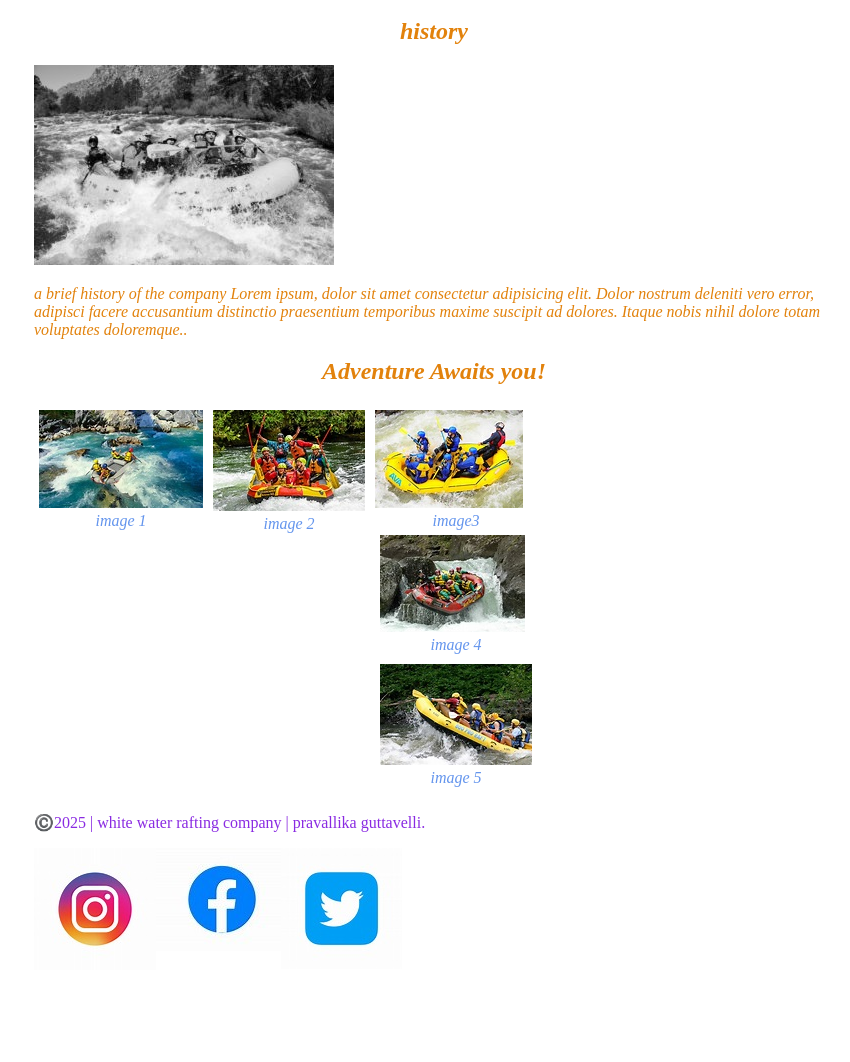
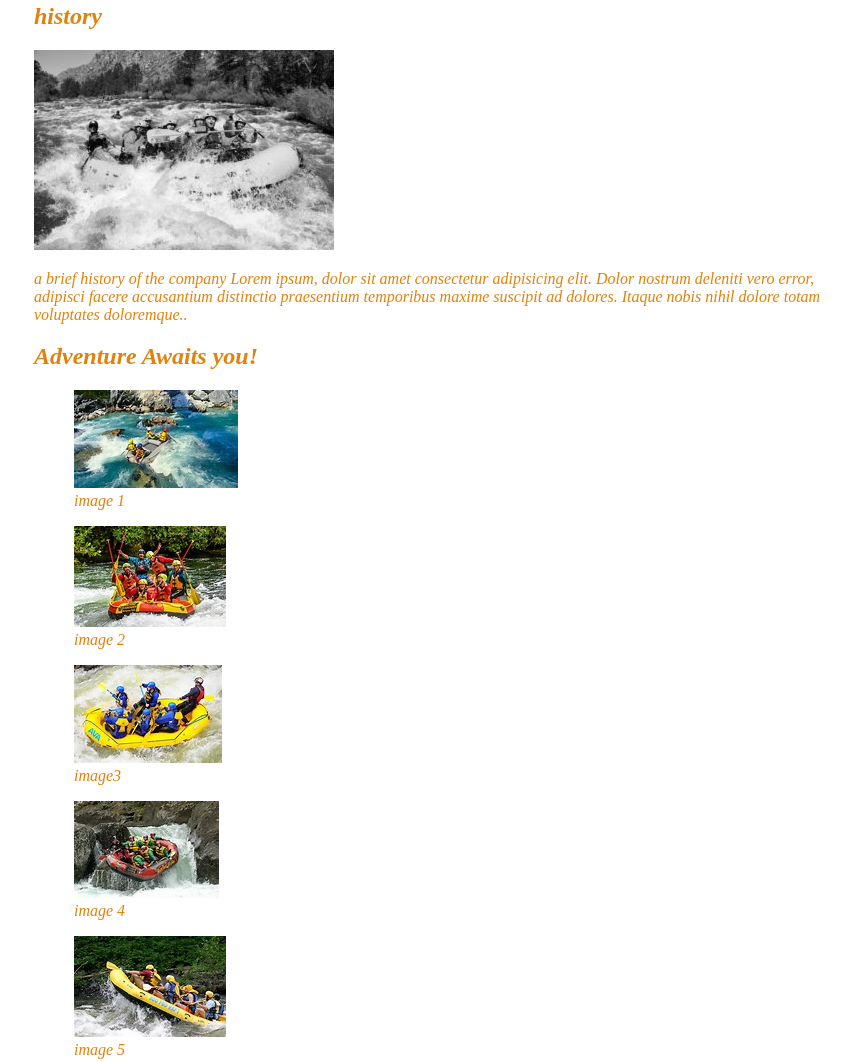
Before and after one commit to Praha2023/wdd130, a plain HTML site: page wwr/about.html in a window 1280 px wide. Shown: the part 710-1772 px from the top of the page, without its empty margins (206-1056 px from the left). Before the commit the page ends 1684 px from the top, so only its background shows below. Drawn offline with Linux system fonts and the light colour scheme.

Commit message:
week 03 clear

```diff
--- a/wwr/about.html
+++ b/wwr/about.html
@@ -50,22 +50,23 @@
                 <h2>Adventure Awaits you!</h2>
                 <div class="figure_flex">
                     <figure>
-                        <img src="images/wwr1.jpg" alt= white water rafting>
+                        <img src="images/wwr1.jpg" alt= white>
                         <figcaption>image 1</figcaption>
                     </figure>
                     <figure>
-                        <img src="images/wwr2.jpg" alt= white water rafting>
+                        <img src="images/wwr2.jpg" alt= white>
                         <figcaption>image 2</figcaption>
                     </figure>
                     <figure>
-                        <img src="images/wwr3.jpg" alt= white water rafting>
+                        <img src="images/wwr3.jpg" alt= white>
                         <figcaption>image3</figcaption>
+                    </figure>
                     <figure>
-                        <img src="images/wwr4.jpg" alt= white water rafting>
+                        <img src="images/wwr4.jpg" alt= white>
                         <figcaption>image 4</figcaption>
                     </figure>
                     <figure>
-                        <img src="images/wwr5.jpg" alt= white water rafting>
+                        <img src="images/wwr5.jpg" alt= white>
                         <figcaption>image 5</figcaption>
                     </figure>
                 </div>
--- a/wwr/styles/rafting.css
+++ b/wwr/styles/rafting.css
@@ -18,6 +18,7 @@ a {
 body {
     width: 800px;
     margin: 0 auto;
+    border: 3px;
 }
 .hero  {
     position: relative;
@@ -50,48 +51,3 @@ article {
     color: black;
     padding: 2rem;
 }
-header {
-    margin: 1rem auto;
-	display: grid;
-	grid-template-columns: 120px 1fr 1fr;
-	border-bottom: 1px solid #ccc;
-	max-width: 1000px;
-}
-.logo img {
-	margin: 0 0.25rem 0 1rem;
-	width: 64px;
-	height: auto;
-    align-items: start;
-}
-nav {
-    display: flex;
-    flex-wrap: wrap-reverse;
-    align-content: space-around;
-	padding: 0;
-	font-family: Arial, sans-serif;
-}
-h2 {
-    text-align: center;
-    top: 1rem;
-}
-.thirdimage section img {
-    text-align: center;
-    top: 3rem;
-}
-.thirdimaget section p {
-    text-align: left;
-}
-section img {
-    justify-content: space-around;
-}
-figcaption {
-    text-align: center;
-    color: cornflowerblue;
-}
-.figure_flex {
-    display: flex;
-}
-figure {
-    margin: 0;
-    padding: 5px;
-}
```
